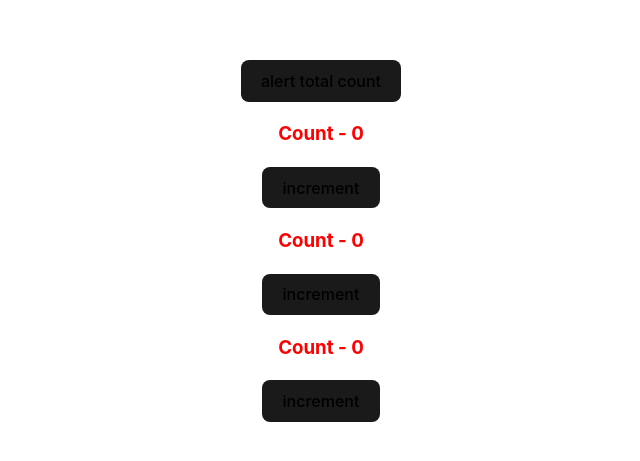
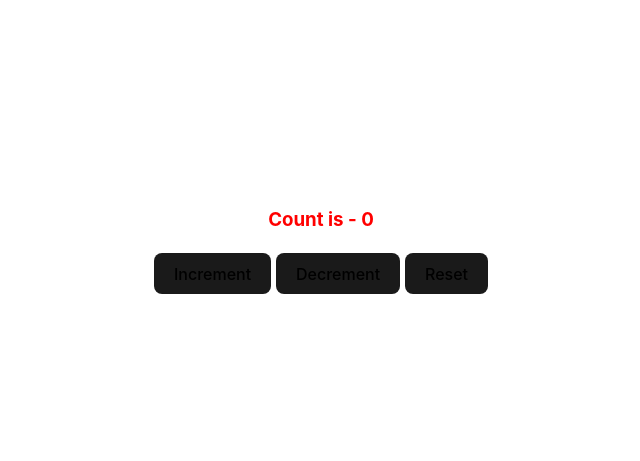
Before and after one commit to OkkashaAlly/svelte, a Svelte app: page / in a window 1280 px wide. Shown: the part 159-620 px from the top of the page, without its empty margins (319-959 px from the left). Built offline with nearby package versions, Linux system fonts and the light colour scheme.

Commit message:
32 - Writable Stores

```diff
--- a/src/App.svelte
+++ b/src/App.svelte
@@ -1,14 +1,15 @@
 <script>
-  import Counter, { getTotalCount } from "./components/Counter.svelte";
-
-  const alertTotalCount = () => alert(getTotalCount());
+  import Decrement from "./components/Decrement.svelte";
+  import Display from "./components/Display.svelte";
+  import Increment from "./components/Increment.svelte";
+  import Reset from "./components/Reset.svelte";
 </script>
 
 <main>
-  <button on:click={alertTotalCount}>alert total count</button>
-  <Counter />
-  <Counter />
-  <Counter />
+  <Display />
+  <Increment />
+  <Decrement />
+  <Reset />
 </main>
 
 <style>
--- /dev/null
+++ b/src/components/Decrement.svelte
@@ -0,0 +1,6 @@
+<script>
+  import { count } from "../store/store";
+  const Decrement = () => count.update(value => (value -= 1));
+</script>
+
+<button on:click={Decrement}>Decrement</button>
--- /dev/null
+++ b/src/components/Display.svelte
@@ -0,0 +1,5 @@
+<script>
+  import { count } from "../store/store";
+</script>
+
+<h3>Count is - {$count}</h3>
--- /dev/null
+++ b/src/components/Increment.svelte
@@ -0,0 +1,6 @@
+<script>
+  import { count } from "../store/store";
+  const increment = () => count.update(value => (value += 1));
+</script>
+
+<button on:click={increment}>Increment</button>
--- /dev/null
+++ b/src/components/Reset.svelte
@@ -0,0 +1,6 @@
+<script>
+  import { count } from "../store/store";
+  const reset = () => count.set(0);
+</script>
+
+<button on:click={reset}>Reset</button>
--- /dev/null
+++ b/src/store/store.js
@@ -0,0 +1,3 @@
+import { writable } from "svelte/store";
+
+export const count = writable(0)
```
